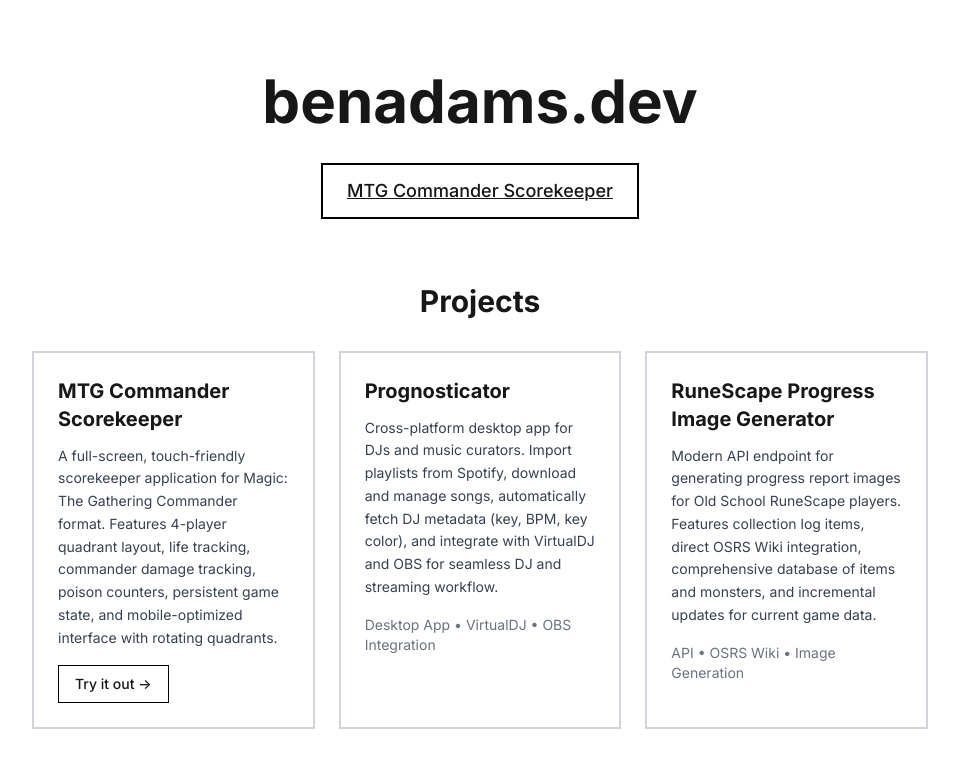
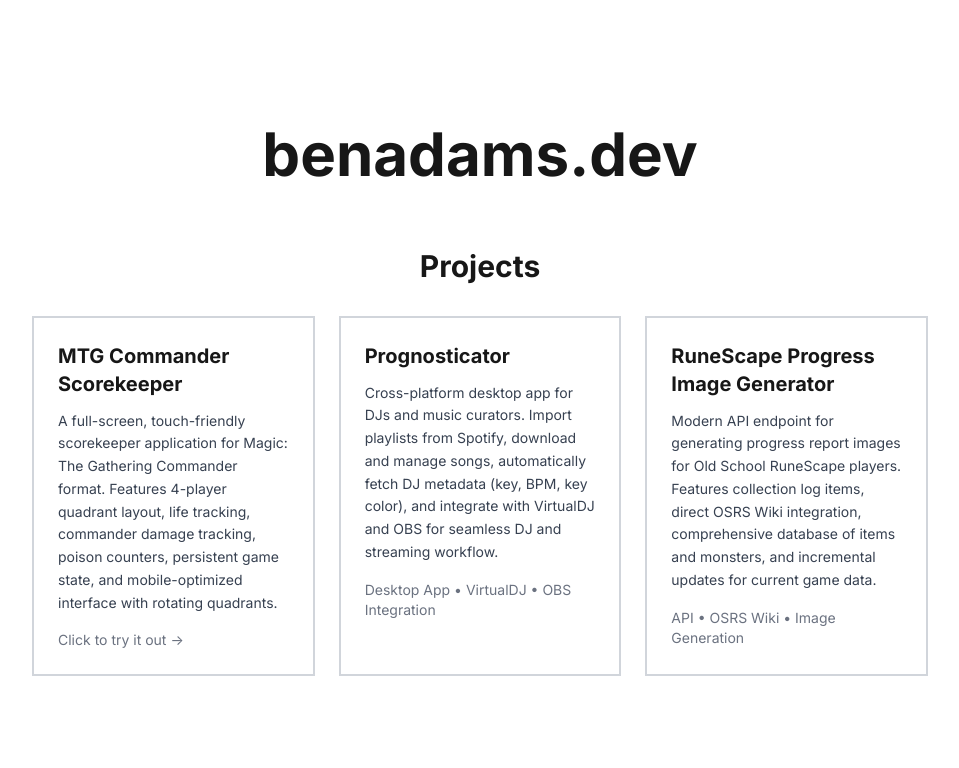
Before and after one commit to BigFancyBen/badams-homepage, a Next.js app: page / in a window 1280 px wide. Shown: the top 768 px of the page, without its empty margins (160-1119 px from the left). Built offline with nearby package versions, Linux system fonts and the light colour scheme.

Commit message:
Make MTG Commander Scorekeeper tile fully clickable and remove duplicate link
Co-authored-by: BigFancyBen <12282189+BigFancyBen@users.noreply.github.com>

```diff
--- a/app/page.tsx
+++ b/app/page.tsx
@@ -2,16 +2,6 @@ export default function Home() {
   return (
     <div className="min-h-screen flex flex-col items-center justify-center px-4 py-8">
       <h1 className="text-3xl sm:text-4xl md:text-5xl lg:text-6xl font-bold text-center">benadams.dev</h1>
-
-      {/* Featured Project */}
-      <div className="mt-8">
-        <a
-          href="/commander"
-          className="inline-block px-6 py-3 border-2 border-black hover:bg-black hover:text-white transition-colors text-lg font-medium cursor-pointer underline hover:no-underline"
-        >
-          MTG Commander Scorekeeper
-        </a>
-      </div>
 
       {/* Projects Section */}
       <div className="mt-16 w-full max-w-4xl">
@@ -19,20 +9,20 @@ export default function Home() {
 
         <div className="grid grid-cols-1 md:grid-cols-2 lg:grid-cols-3 gap-6">
           {/* MTG Commander Scorekeeper */}
-          <div className="border-2 border-gray-300 p-6 hover:border-black transition-colors">
+          <a
+            href="/commander"
+            className="block border-2 border-gray-300 p-6 hover:border-black transition-colors cursor-pointer"
+          >
             <h3 className="text-xl font-bold mb-3">MTG Commander Scorekeeper</h3>
             <p className="text-gray-700 mb-4 text-sm leading-relaxed">
               A full-screen, touch-friendly scorekeeper application for Magic: The Gathering Commander format.
               Features 4-player quadrant layout, life tracking, commander damage tracking, poison counters,
               persistent game state, and mobile-optimized interface with rotating quadrants.
             </p>
-            <a
-              href="/commander"
-              className="inline-block px-4 py-2 border border-black hover:bg-black hover:text-white transition-colors text-sm font-medium"
-            >
-              Try it out →
-            </a>
-          </div>
+            <div className="text-sm text-gray-500">
+              Click to try it out →
+            </div>
+          </a>
 
           {/* Prognosticator */}
           <div className="border-2 border-gray-300 p-6 hover:border-black transition-colors">
```
